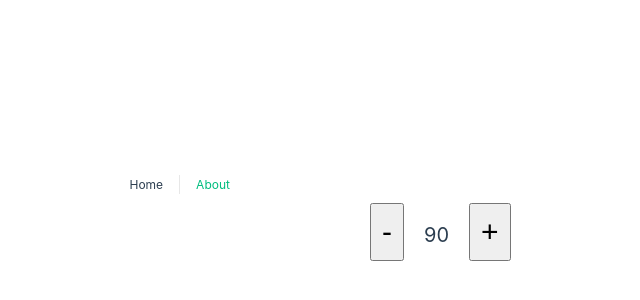
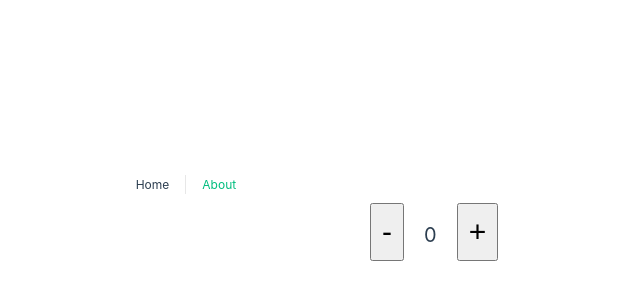
Before and after one commit to danish981/vue-composition-api-basics-danny, a Vue app: page / in a window 1280 px wide. Shown: the part 168-468 px from the top of the page, without its empty margins (330-970 px from the left). Built offline with nearby package versions, Linux system fonts and the light colour scheme.

Commit message:
Now trying to write the modern way Composition API script setup way to write vuejs app

```diff
--- a/src/views/HomeView.vue
+++ b/src/views/HomeView.vue
@@ -8,7 +8,21 @@
   </div>
 </template>
 
-<script>
+
+
+
+<script setup>
+import { ref } from "vue";
+const counter = ref(0);
+</script>
+
+
+
+
+
+
+<!-- USING THE CLASSIC COMPOSITION API PATTERN  -->
+<!-- <script>
 import { ref } from "vue";
 export default {
   setup() {
@@ -29,11 +43,13 @@ export default {
     };
   },
 };
-</script>
+</script> -->
 
 
 
 
+
+<!-- USING THE OPTIONS API -->
 <!-- <script>
 export default {
   data() {
```
Also changed, not shown: 2 other files (tests, documents, lock files or other folders).
